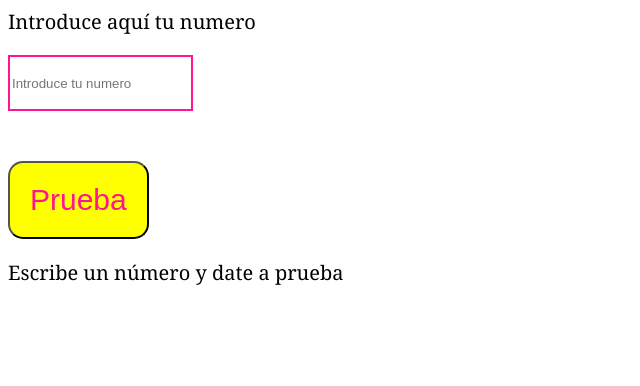
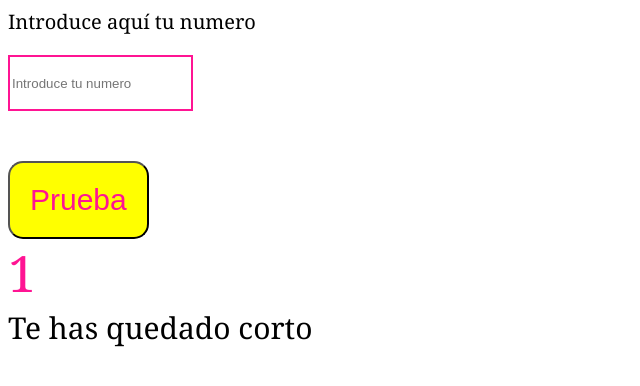
Before and after one commit to Liliaborrazas/e-s2-evaluacion-intermedia-Liliaborrazas, a plain HTML site: page index.html in a window 1280 px wide. Both pictures are taken after a click on the button "Prueba". Shown: the whole page, without its empty margins (0-640 px from the left). Drawn offline with Linux system fonts and the light colour scheme.

Commit message:
finished

```diff
--- a/scripts/main.js
+++ b/scripts/main.js
@@ -5,33 +5,38 @@ const number = document.querySelector('.number');
 const text = document.querySelector('.text');
 const textIn = document.querySelector('.textIn');
 
+
 //funnction random
 function getRandom(num){
     return Math.floor(Math.random()*num);
 };
 const resultRandom = getRandom(100);
-console.log(resultRandom);
+console.log(`El número aleatorio es: ${resultRandom}`);
 
-
-function test(e){
-    console.log(introduce.value)
-
-}
-//boton prueba
-btn.addEventListener('click', test)
+//contador a 0
+let counter = 0;
+number.innerHTML = counter;
 
 
 
-/////////////////////////////////////////
+function test(){
+  console.log('click');
+  const user = parseInt(introduce.value);
+  console.log(resultRandom, user)
 
-if(introduce === resultRandom){
-    console.log("haz ganado")
-}
+  if(user === resultRandom){
+      textIn.innerHTML =' ¡¡¡Has ganado!!!';
+  }else if(user > resultRandom){
+      textIn.innerHTML = 'Te has pasado';
+      counter+=1
+      number.innerHTML = counter;
+  }else{
+      textIn.innerHTML = 'Te has quedado corto';
+      counter+=1
+      number.innerHTML = counter;
+
+  }
 
 
-
-// 3. al pulsar el botón de prueba, acceder al contenido del input y mostrarlo en la consola
-// 4. comparar el número que el usuario ha escrito en el input con el número aleatorio, y pintar el
-// feedback correspondiente en la pantalla ("demasiado alto", "demasiado bajo", "¡HAS GANADO, CAMPEONA!")
-// 5. actualizar el contador de intentos cada vez que el usuario pruebe
-// ¡A jugar!
+}
+btn.addEventListener('click', test);
--- a/styles/style.css
+++ b/styles/style.css
@@ -17,3 +17,11 @@ body{
     margin-bottom: 50px;
     margin-top: 20px;
 }
+.textIn{
+    font-size: 30px;
+}
+.number{
+    font-size: 50px;
+    color:deeppink;
+
+}
```
